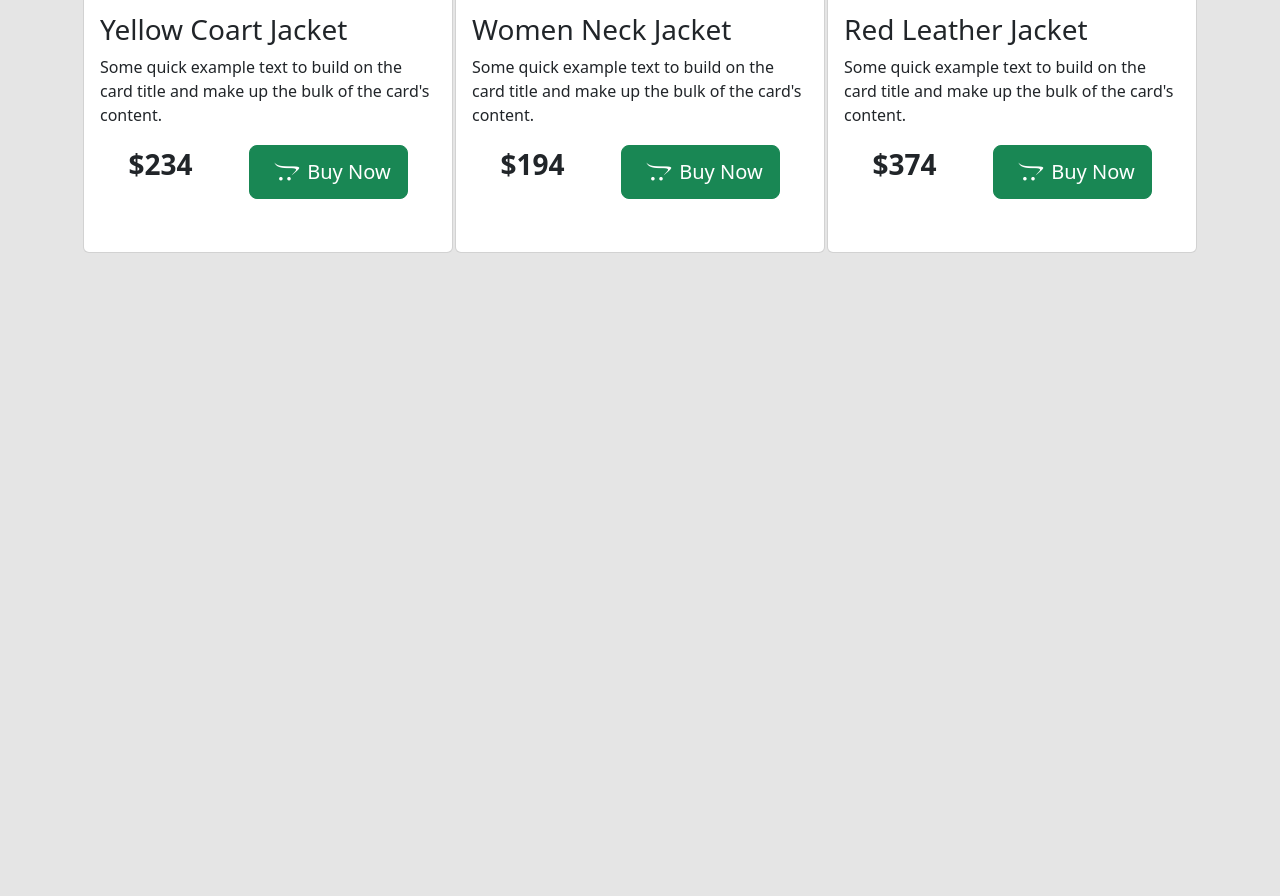
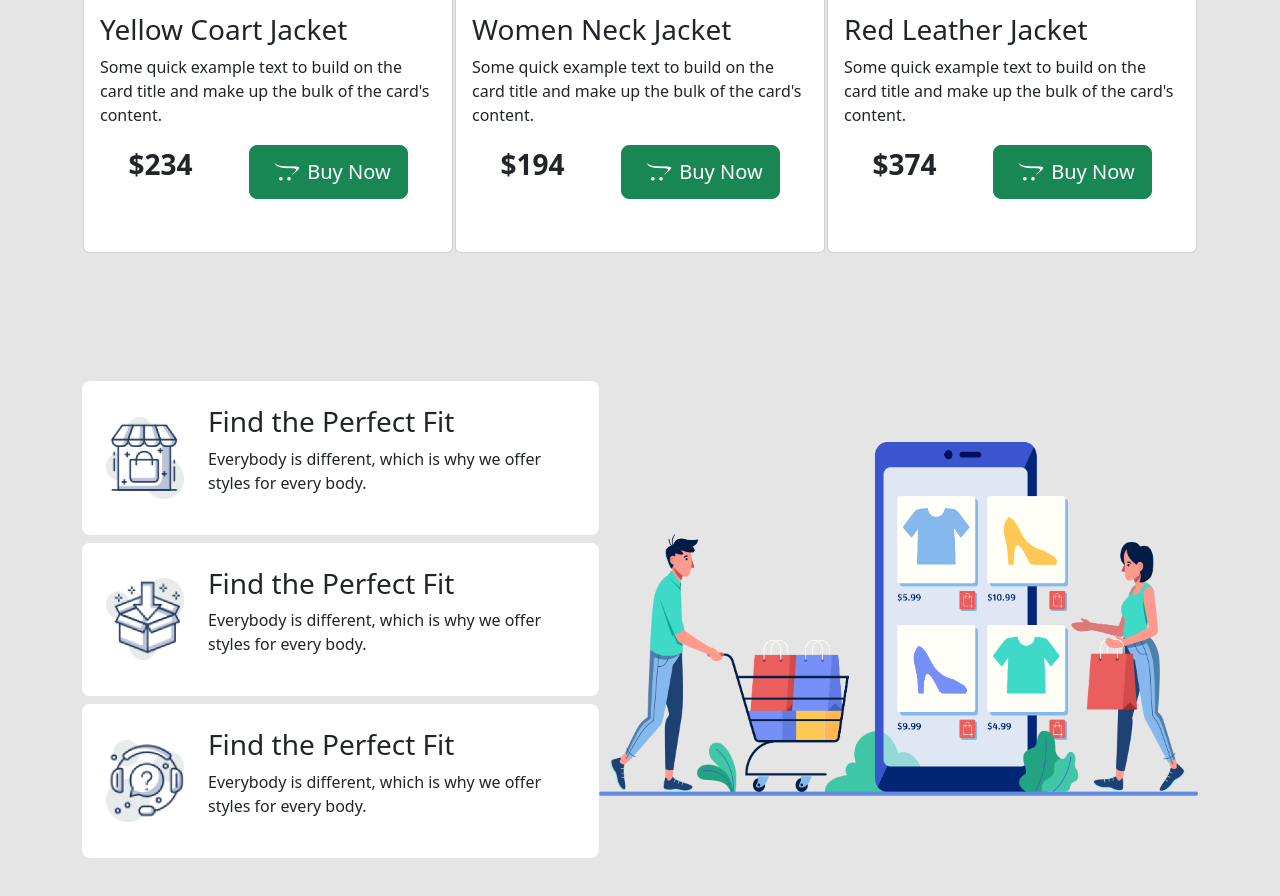
Before and after one commit to MrMicawberthechanger/Dream-s-World, a plain HTML site: page index.html in a window 1280 px wide. Shown: the part 1678-2574 px from the top of the page. Before the commit the page ends 1931 px from the top, so only its background shows below. Drawn offline with Linux system fonts and the light colour scheme.

Commit message:
footer added

```diff
--- a/index.html
+++ b/index.html
@@ -206,6 +206,51 @@
         </section>
 
     </main>
+    <footer class="container " style="margin-top: 10%; margin-bottom: 10%;">
+        <section class="d-flex align-items-center justify-content-around">
+            <div>
+                <div class="d-flex align-items-center  p-4 mb-2 rounded-3" style="background-color: #FFFFFF;">
+                    <div class="me-4">
+                        <img src="icons/house.png" alt="" width="78" height="82">
+                    </div>
+                    <div>
+                        <h3>Find the Perfect Fit</h3>
+                        <p>
+                            Everybody is different, which is why we
+                            offer styles for every body.
+                        </p>
+                    </div>
+                </div>
+                <div class="d-flex align-items-center p-4 mb-2 rounded-3" style="background-color: #FFFFFF;">
+                    <div class="me-4">
+                        <img src="icons/box.png" alt="" width="78" height="82">
+                    </div>
+                    <div>
+                        <h3>Find the Perfect Fit</h3>
+                        <p>
+                            Everybody is different, which is why we
+                            offer styles for every body.
+                        </p>
+                    </div>
+                </div>
+                <div class="d-flex align-items-center p-4 rounded-3" style="background-color: #FFFFFF;">
+                    <div class="me-4">
+                        <img src="icons/question.png" alt="" width="78" height="82">
+                    </div>
+                    <div>
+                        <h3>Find the Perfect Fit</h3>
+                        <p>
+                            Everybody is different, which is why we
+                            offer styles for every body.
+                        </p>
+                    </div>
+                </div>
+            </div>
+            <div>
+                <img src="images/shopping.png" alt="" width="599" height="354">
+            </div>
+        </section>
+    </footer>
 
     <script src="Style/js/bootstrap.bundle.min.js"></script>
 </body>
```
